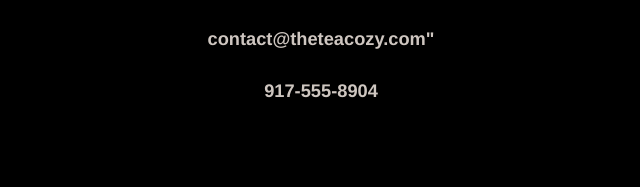
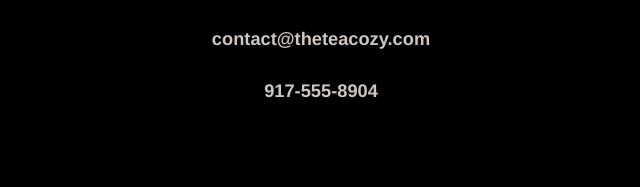
Before and after one commit to s10g/teacozy, a plain HTML site: page index.html in a window 1280 px wide. Shown: the part 2247-2434 px from the top of the page, 319-959 px from the left. Drawn offline with Linux system fonts and the light colour scheme.

Commit message:
Remove erroneous double qoute.

```diff
--- a/index.html
+++ b/index.html
@@ -83,7 +83,7 @@
   <!-- Footer -->
   <div id="contact">
     <h2>The Tea Cozy</h2>
-    <h5>contact@theteacozy.com"</h5>
+    <h5>contact@theteacozy.com</h5>
     <h5>917-555-8904</h5>
   </div>
 
```
